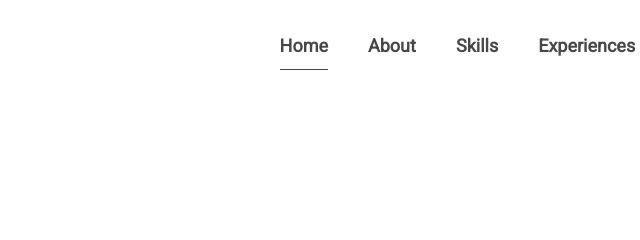
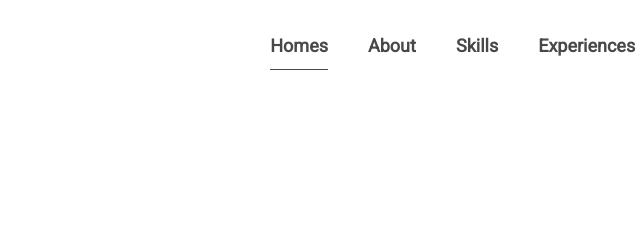
Before and after one commit to ryanam26/Portfolio, a plain HTML site: page index.html in a window 1280 px wide. Shown: the top 240 px of the page, 148-788 px from the left. Drawn offline with Linux system fonts and the light colour scheme; some packages are replaced by stand-ins of ours.

Commit message:
test new deploy

```diff
--- a/index.html
+++ b/index.html
@@ -74,7 +74,7 @@
                         <div class="collapse navbar-collapse" id="navbarSupportedContent">
                             <ul class="navbar-nav mr-0 ml-auto">
                                 <li class="nav-item active">
-                                    <a class="nav-link" href="#mh-home">Home</a>
+                                    <a class="nav-link" href="#mh-home">Homes</a>
                                 </li>
                                 <li class="nav-item">
                                     <a class="nav-link" href="#mh-about">About</a>
```
